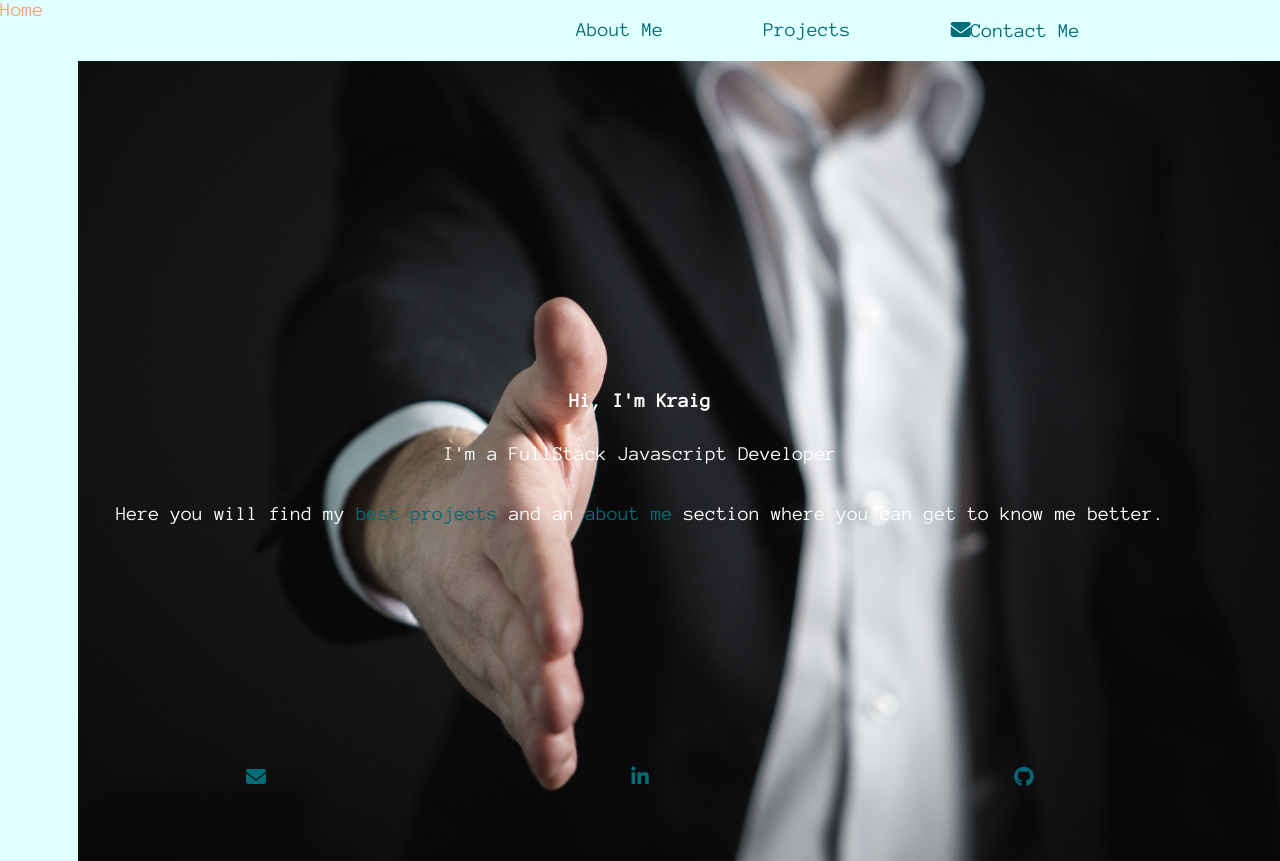
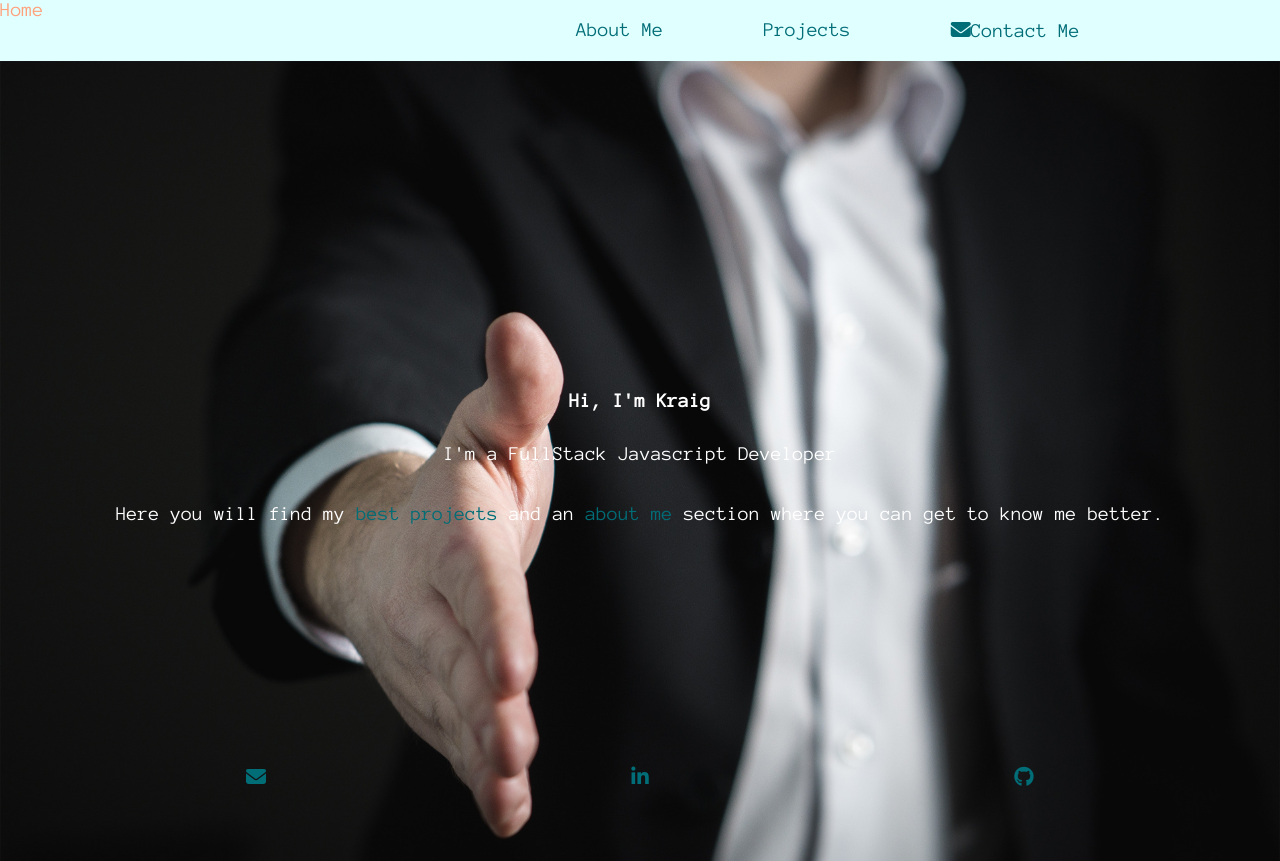
Before and after one commit to kraigwilliams/final-portfolio, a React (Create React App) app: page / in a window 1280 px wide. Built offline with nearby package versions, Linux system fonts and the light colour scheme.

Commit message:
test image

```diff
--- a/src/App.css
+++ b/src/App.css
@@ -18,7 +18,10 @@ a:hover{
 .App-header {
   /* background: #282c34; */
   background-image: url('./images/welcome.jpg');
-  background-size: contain;
+
+  background-position: center center;
+  background-attachment: fixed;
+  background-size: cover;
 height:100vh;
   /* min-height: 100vh; */
   display: flex;
@@ -35,3 +38,8 @@ height:100vh;
   resize: both;
   width:100%;
 }
+/* @media all and (min-width:768px){
+  .App-header{
+    background-size: 100vw;
+  }
+} */
```
